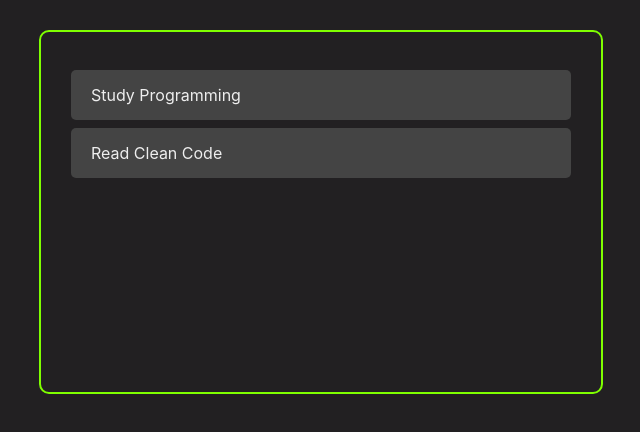
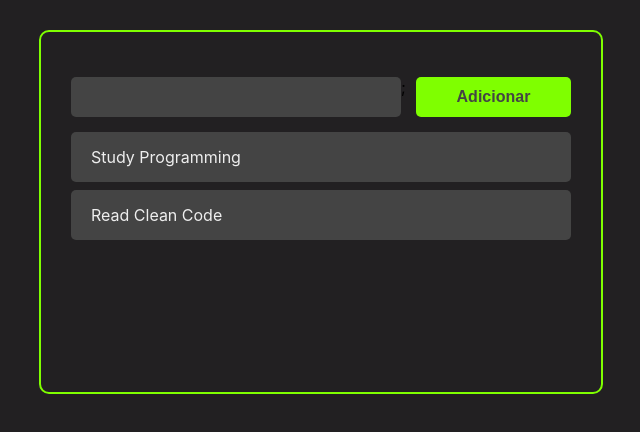
Before and after one commit to Vini03-Alcantra/Todo_list_React, a React (Create React App) app: page / in a window 1280 px wide. Shown: the top 432 px of the page, without its empty margins (319-959 px from the left). Built offline with nearby package versions, Linux system fonts and the light colour scheme.

Commit message:
Renderizando button

```diff
--- a/src/App.js
+++ b/src/App.js
@@ -1,5 +1,6 @@
 import React, {useState} from 'react';
 import Tasks from "./components/Tasks";
+import AddTask from './components/AddTask';
 
 import "./App.css";
 
@@ -20,6 +21,7 @@
   return (
     <>
       <div className="container">
+        <AddTask />
         <Tasks tasks={tasks}/>
       </div>
     </>
--- /dev/null
+++ b/src/components/AddTask.css
@@ -0,0 +1,21 @@
+.add-task-container{
+    margin: 15px 0;
+    width: 100%;
+    display: flex;
+}
+
+.add-task-input{
+    height: 40px;
+    padding: 0 10px;
+    border-radius: 5px;
+    border: none;
+    flex: 2;
+    background-color: #444;
+    color: #eee;
+    font-size: 16px;
+}
+
+.add-task-button{
+    margin-left: 10px;
+    flex: 1;
+}
--- /dev/null
+++ b/src/components/AddTask.jsx
@@ -0,0 +1,27 @@
+import React, { useState } from "react";
+import Button from "./Button"
+import "./AddTask.css";
+
+const AddTask = () => {
+    const [inputData, setInputData] = useState("");
+
+    const handleInputChange = (e) => {
+        setInputData(e.target.value)
+    }
+
+    return (
+        <div className="add-task-container">
+            <input
+                onChange={handleInputChange}
+                value={inputData}
+                className="add-task-input"
+                type="text"
+            />;
+            <div className="add-task-button">
+                <Button>Adicionar</Button>
+            </div>
+        </div>
+    )
+}
+
+export default AddTask;
--- /dev/null
+++ b/src/components/Button.css
@@ -0,0 +1,12 @@
+.button{
+    background-color: chartreuse;
+    height: 40px;
+    padding: 0 10px;
+    border-radius: 5px;
+    width: 100%;
+    font-size: 16px;
+    color: #444;
+    font-weight: bold;
+    cursor: pointer;
+    border: none;
+}
--- /dev/null
+++ b/src/components/Button.jsx
@@ -0,0 +1,12 @@
+import React from "react";
+import "./Button.css";
+
+const Button = ({children, onClick}) => {
+    return (
+        <button onClick={onClick} className="button">
+            {children}
+        </button>
+    )
+}
+
+export default Button;
```
